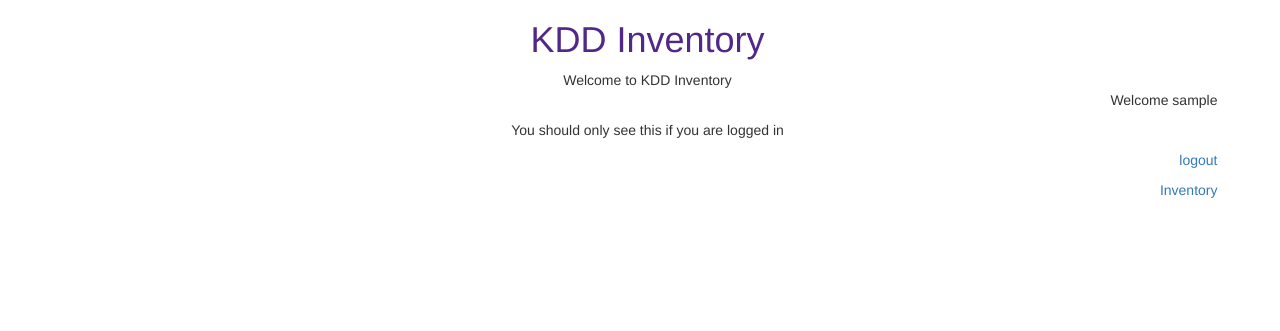
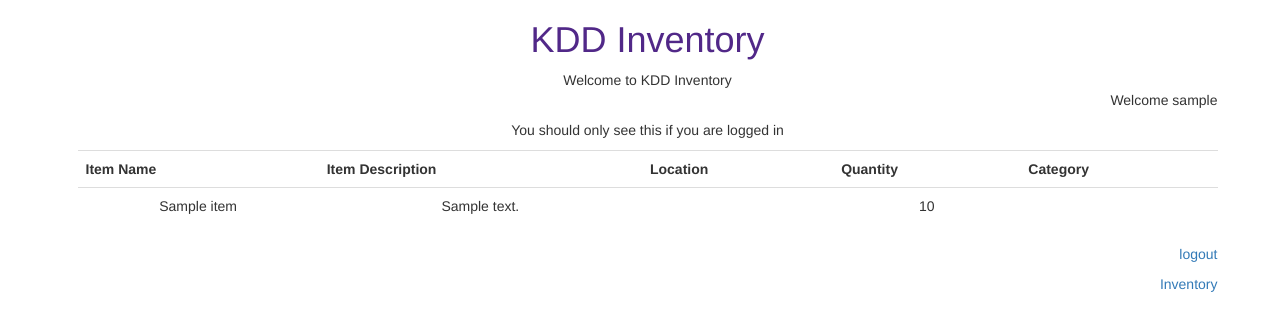
Before and after one commit to kddresearch/OLD-Lab-Inventory, a Django app: page /home/ in a window 1280 px wide. Shown: the top 331 px of the page. Run offline with Django 3.2, Linux system fonts and the light colour scheme; a user stored in the database is signed in; tables that the repository leaves empty hold one stand-in row (values such as "Sample post"); some libraries are stand-ins or nearby versions.

Commit message:
initial view for displaying stock control

```diff
--- a/inventory/templates/inventory/home.html
+++ b/inventory/templates/inventory/home.html
@@ -18,6 +18,27 @@
     {% if user.is_authenticated %}
         <p align="right">Welcome {{ user.username  }}</p>
         <p>You should only see this if you are logged in</p>
+
+        <table class="table">
+        <tr>
+            <th>Item Name</th>
+            <th>Item Description</th>
+            <th>Location</th>
+            <th>Quantity</th>
+            <th>Category</th>
+        </tr>
+        {% for item in query_results %}
+        <tr>
+            <td>{{ item.item_number.name }}</td>
+            <td>{{ item.item_number.description}}</td>
+            <td>{{ item.stock_location.description }}</td>
+            <td>{{ item.stock_quantity }}</td>
+            <td>{{ item.stock_category.category }}</td>
+        </tr>
+        {% endfor %}
+        </table>
+
+
         <p align="right"><a href="{% url 'logout' %}">logout</a></p>
     {% endif %}
 
--- a/inventory/views.py
+++ b/inventory/views.py
@@ -13,7 +13,8 @@ import pandas as pd
 
 
 def home(request):
-    return render(request, 'inventory/home.html', {})
+    stock = StockControl.objects.all()
+    return render(request, 'inventory/home.html', {'query_results': stock})
 
 
 def logout_view(request):
```
